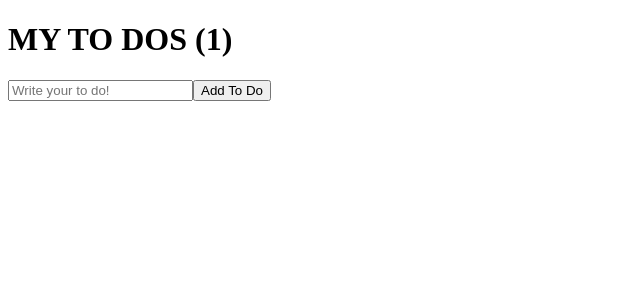
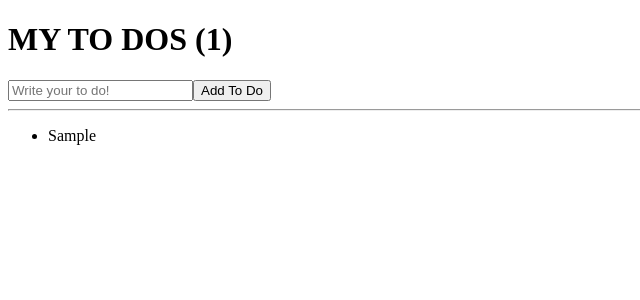
Before and after one commit to jeondaegam/first-create-react-app, a React (Create React App) app: page / in a window 1280 px wide. Both pictures are taken after typing "Sample" into the empty fields and a click on the button "Add To Do". Shown: the top 300 px of the page, without its empty margins (0-640 px from the left). Built offline with nearby package versions, Linux system fonts and the light colour scheme.

Commit message:
#7.1 Todo List part 2 : map
- 예전 array를 가져와서 변형한다.
- map을 이용해 li component를 return 하기

```diff
--- a/src/App.js
+++ b/src/App.js
@@ -25,6 +25,8 @@ function App() {
       return; // toDo가 mepty면 이 함수를 실행시키지 않는다
     }
     setToDos((currentArray) => [toDo, ...currentArray]);
+    // 새로운 toDo를 받아와서, 새로운 array를 return 한다.
+
     setToDo(""); // 키워드 입력 후 submit하면 input창을 비워준다.
   };
     console.log(toDos);
@@ -44,6 +46,12 @@ function App() {
       ></input>
       <button>Add To Do</button>
       </form>
+      <hr/>
+      <ul>
+        {toDos.map((item, index) => (
+          <li key={index}>{item}</li>
+        ))}
+      </ul>
     </div>
   );
 }
```
